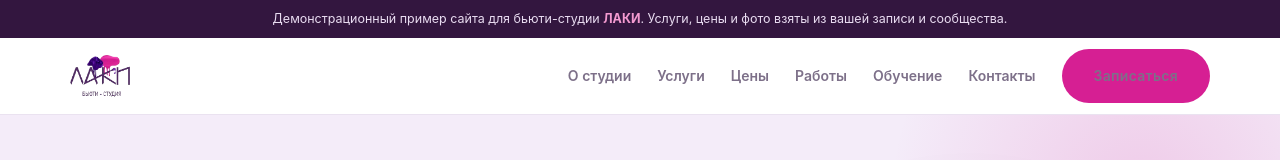
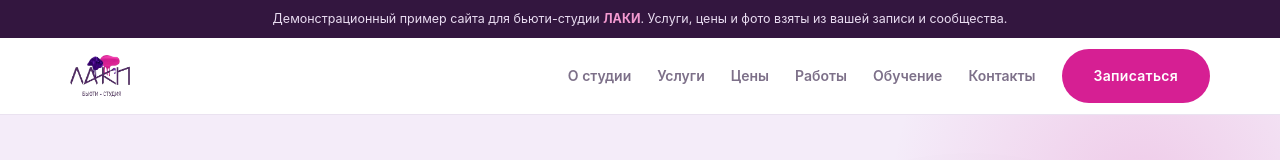
Before and after one commit to Tonys5794/laki, a plain HTML site: page index.html in a window 1280 px wide. Shown: the top 160 px of the page. Drawn offline with Linux system fonts and the light colour scheme.

Commit message:
Add files via upload

```diff
--- a/index.html
+++ b/index.html
@@ -64,6 +64,8 @@ header{position:sticky;top:0;z-index:60;background:rgba(255,255,255,.94);backdro
 .menu{display:flex;gap:26px;align-items:center}
 .menu a{font-size:14px;font-weight:600;color:var(--muted)}
 .menu a:hover{color:var(--violet)}
+/* кнопка в меню — белый текст, иначе .menu a перебивает цвет .btn */
+.menu a.btn,.menu a.btn:hover{color:#fff}
 .burger{display:none;font-size:26px;background:none;border:0;cursor:pointer;color:var(--violet)}
 @media(max-width:960px){
   .menu{position:fixed;inset:76px 0 auto 0;background:#fff;flex-direction:column;padding:24px;gap:18px;
```
